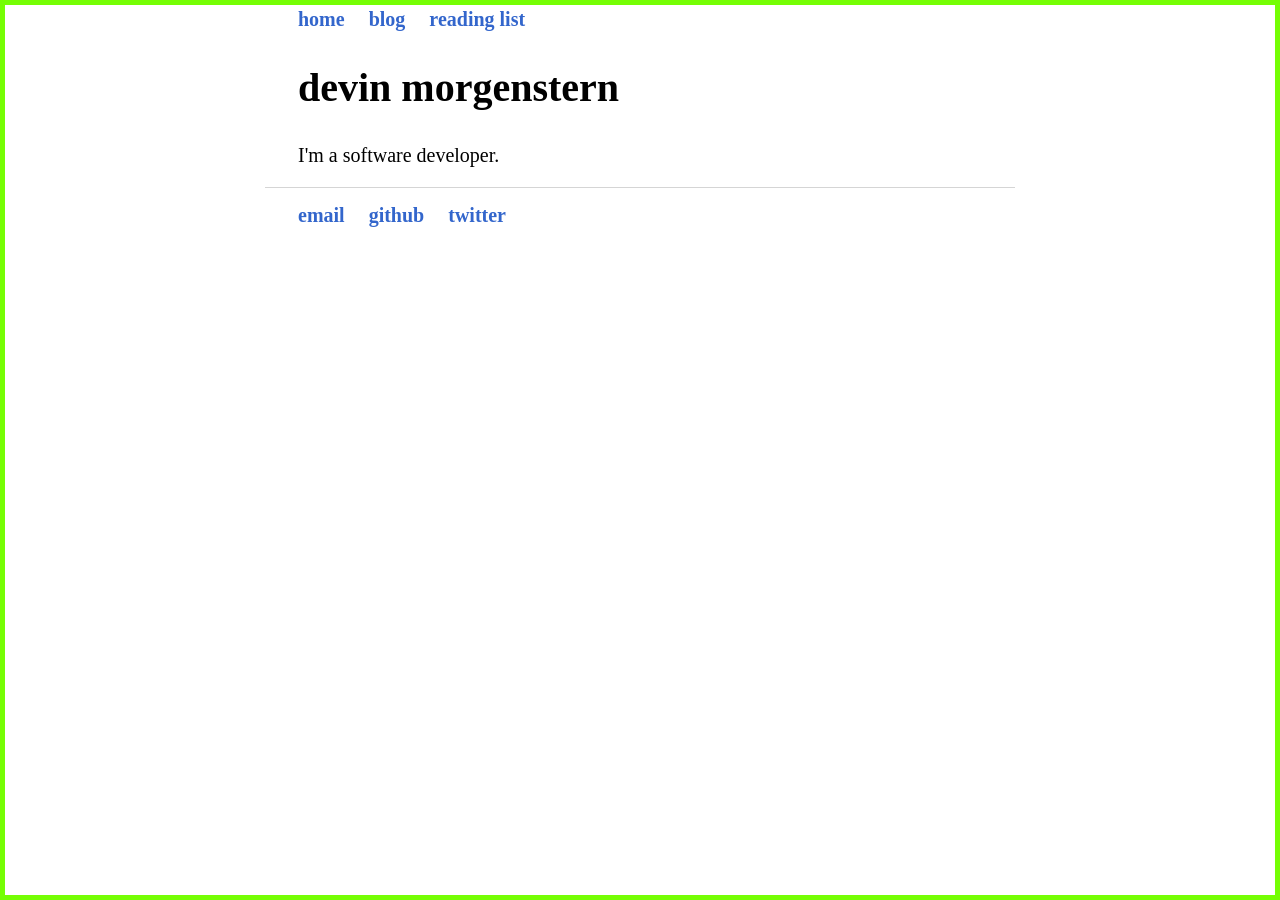
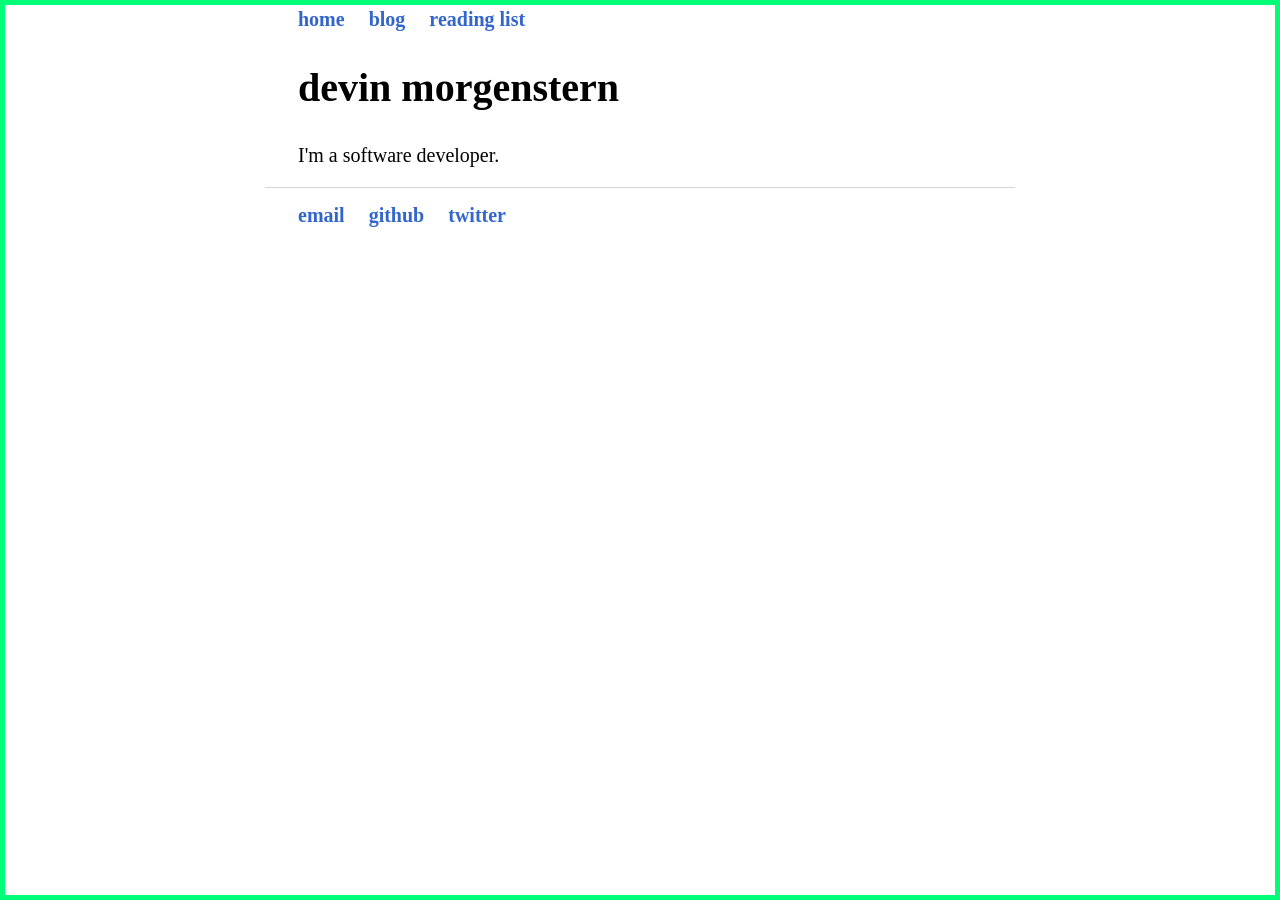
Before and after one commit to devinrm/devinrm.github.io, a Jekyll site: the page built from index.html, in a window 1280 px wide. Built offline with Jekyll 4.4.1, drawn with Linux system fonts in a browser that asks for light colours; some web fonts are replaced.

Commit message:
Change outline again

```diff
--- a/css/main.css
+++ b/css/main.css
@@ -70,7 +70,7 @@ ul.posts li {
 .bottom,
 .left,
 .right {
-  background: #75fe04;
+  background: #00ff79;
   position: fixed;
 }
 
```
